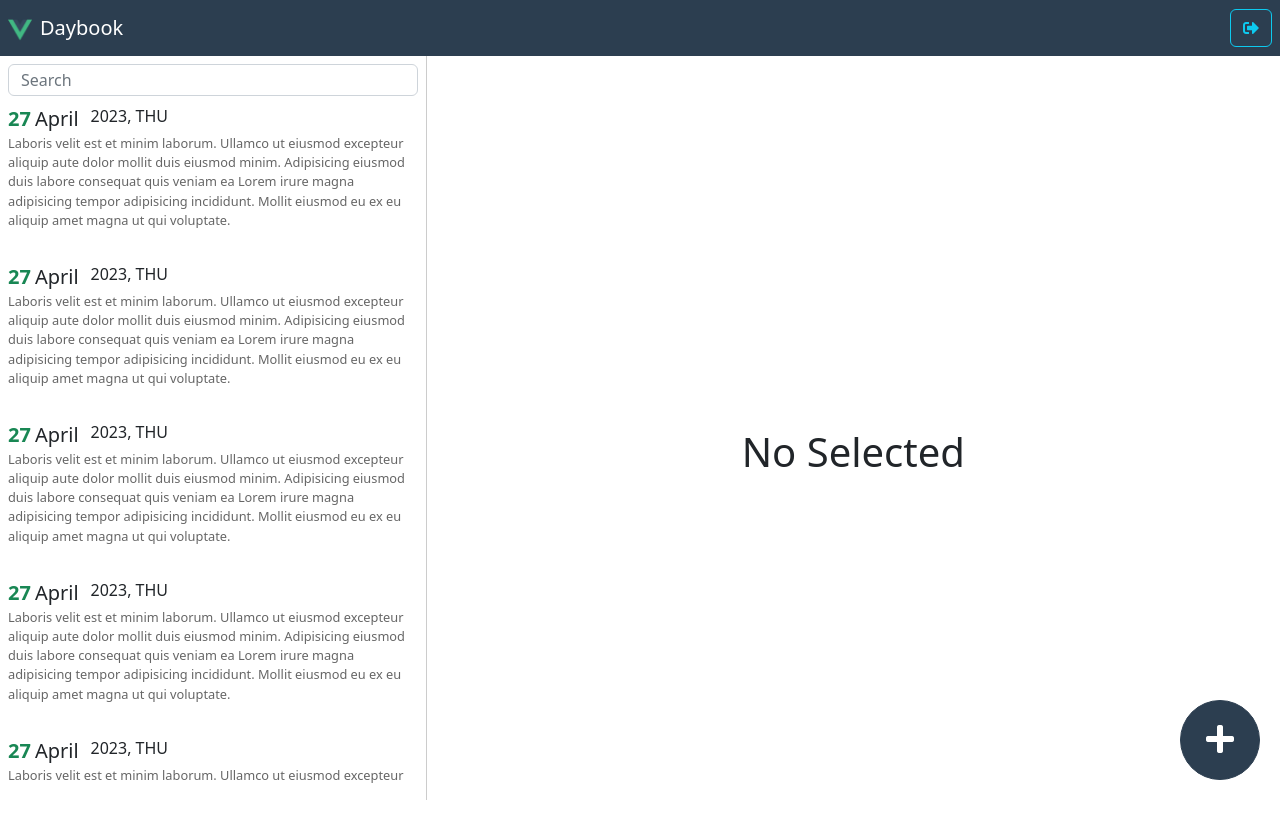
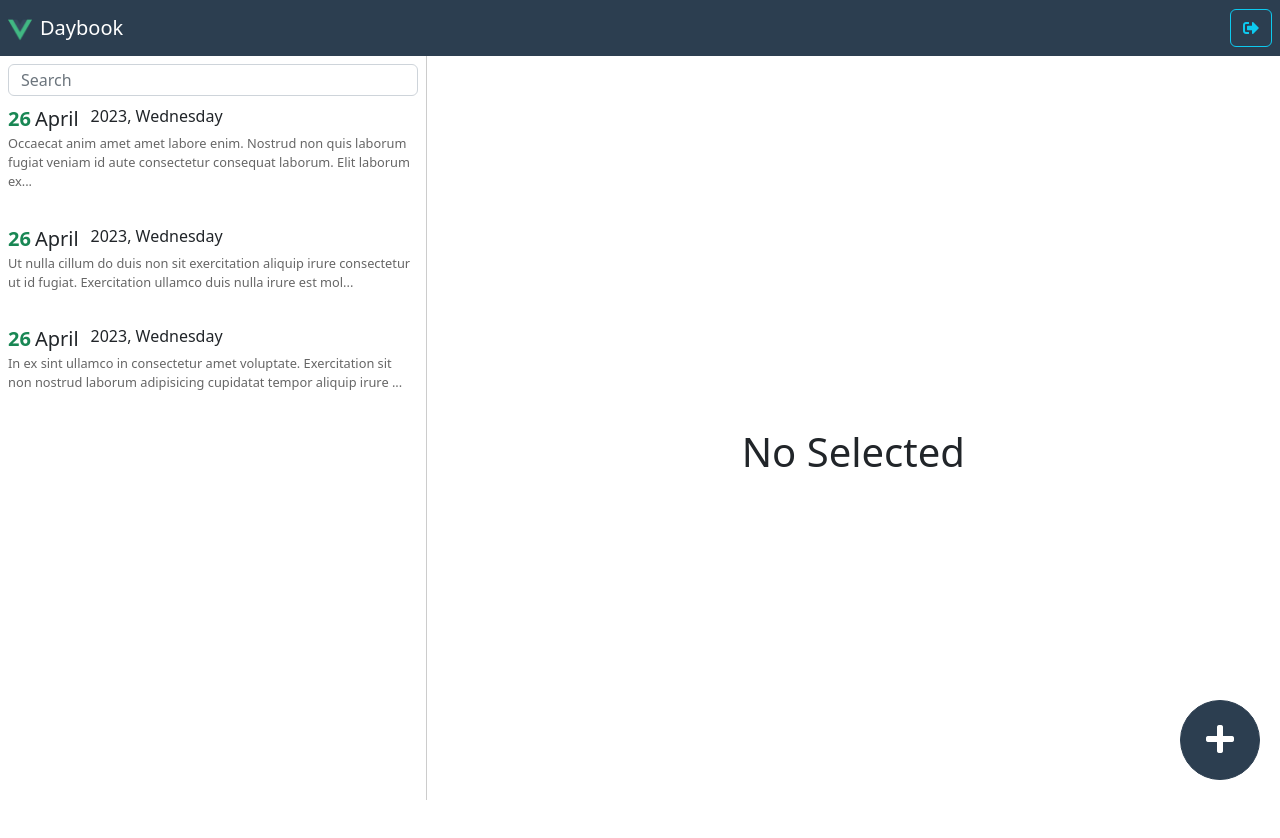
Before and after one commit to Jmonmany/Vue-Journal-App, a Vue app: page /#/ in a window 1280 px wide. Both pictures are taken after a click on the button "Succes". Shown: the top 838 px of the page. Built offline with nearby package versions, Linux system fonts and the light colour scheme.

Commit message:
Add computed-getters dialogue

```diff
--- a/src/modules/daybook/components/EntryContent.vue
+++ b/src/modules/daybook/components/EntryContent.vue
@@ -1,24 +1,75 @@
 <template>
   <div
     class="entry-container mb-3 pointer p-2"
-    @click="$router.push({ name: 'entry', params: { id: 10 } })"
+    @click="$router.push({ name: 'entry', params: { id: entry.id } })"
   >
     <div class="entry-title d-flex">
-      <span class="text-success fs-5 fw-bold">27</span>
-      <span class="mx-1 fs-5">April</span>
-      <span class="mx-2 fw-light">2023, THU</span>
+      <span class="text-success fs-5 fw-bold">{{ dayNumber }}</span>
+      <span class="mx-1 fs-5">{{ month }}</span>
+      <span class="mx-2 fw-light">{{ year }}, {{ dayName }}</span>
     </div>
     <div class="entry-description">
-      Laboris velit est et minim laborum. Ullamco ut eiusmod excepteur aliquip
-      aute dolor mollit duis eiusmod minim. Adipisicing eiusmod duis labore
-      consequat quis veniam ea Lorem irure magna adipisicing tempor adipisicing
-      incididunt. Mollit eiusmod eu ex eu aliquip amet magna ut qui voluptate.
+      {{ shortText }}
     </div>
   </div>
 </template>
 
 <script>
-export default {};
+const months = [
+  "January",
+  "February",
+  "March",
+  "April",
+  "May",
+  "June",
+  "July",
+  "August",
+  "September",
+  "October",
+  "November",
+  "December",
+];
+const days = [
+  "Sunday",
+  "Monday",
+  "Tuesday",
+  "Wednesday",
+  "Thursday",
+  "Friday",
+  "Saturday",
+];
+
+export default {
+  props: {
+    entry: {
+      type: Object,
+      required: true,
+    },
+  },
+  computed: {
+    shortText() {
+      return this.entry.text.length > 130
+        ? this.entry.text.substring(0, 130) + "..."
+        : this.entry.text;
+    },
+    dayNumber() {
+      const date = new Date(this.entry.date);
+      return date.getDate();
+    },
+    month() {
+      const date = new Date(this.entry.date);
+      return months[date.getMonth()];
+    },
+    year() {
+      const date = new Date(this.entry.date);
+      return date.getFullYear();
+    },
+    dayName() {
+      const date = new Date(this.entry.date);
+      return days[date.getDay()];
+    },
+  },
+};
 </script>
 
 <style lang="scss" scoped>
--- a/src/modules/daybook/components/EntryList.vue
+++ b/src/modules/daybook/components/EntryList.vue
@@ -1,19 +1,37 @@
 <template>
   <div class="entry-list-container">
     <div class="px-2 pt-2">
-      <input type="text" class="form-control" placeholder="Search" />
+      <input
+        type="text"
+        class="form-control"
+        placeholder="Search"
+        v-model="term"
+      />
     </div>
     <div class="entry-scrollarea">
-      <EntryContent v-for="item in 100" :key="item"></EntryContent>
+      <EntryContent v-for="entry in entriesByTerm" :key="entry.id" :entry="entry"></EntryContent>
     </div>
   </div>
 </template>
 
 <script>
+import { mapGetters } from "vuex";
+
 export default {
   components: {
     EntryContent: () =>
       import(/* webpackChunkName: "entry-component" */ "./EntryContent"),
+  },
+  computed: {
+    ...mapGetters("journal", ["getEntriesBtTerm"]),
+    entriesByTerm() {
+      return this.getEntriesBtTerm(this.term);
+    },
+  },
+  data() {
+    return {
+      term: "",
+    };
   },
 };
 </script>
--- a/src/modules/daybook/store/journal/getters.js
+++ b/src/modules/daybook/store/journal/getters.js
@@ -1,6 +1,11 @@
-export const getEntriesBtTerm = (state) => {
-  return state;
-};
+export const getEntriesBtTerm =
+  (state) =>
+  (term = "") => {
+    if (term.length === 0) return state.entries;
+    return state.entries.filter((entry) => entry.text.toLowerCase().includes(term.toLowerCase()));
+    // second return will return an array of entries that match the term in lowercase,
+    // in other terms we are filtering the entries array by the text user is typing
+  };
 export const getEntryById = (state) => {
   return state;
 };
```
